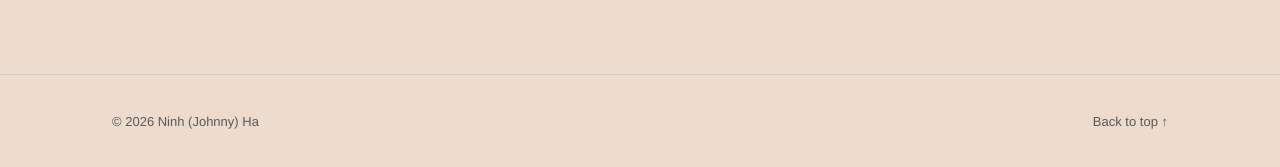
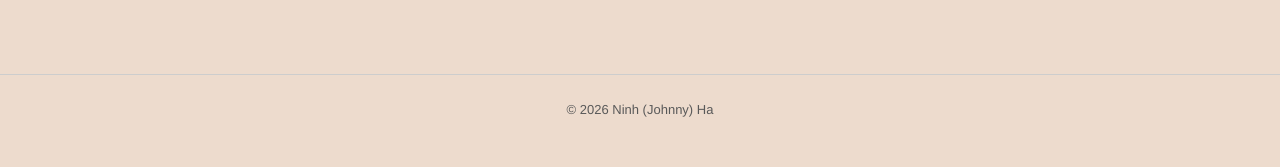
Before and after one commit to ninhha12/ninhha12.github.io, a plain HTML site: page index.html in a window 1280 px wide. Shown: the part 7419-7586 px from the top of the page. Drawn offline with Linux system fonts and the light colour scheme.

Commit message:
Remove the footer "Back to top" link
Keep only the floating back-to-top button; center the single footer line.

Co-Authored-By: Claude Opus 5.5 <noreply@anthropic.com>
Claude-Session: https://claude.ai/code/session_01F8TWfpHph1VcdSHYcKujAk

```diff
--- a/assets/css/main.css
+++ b/assets/css/main.css
@@ -795,7 +795,7 @@ h3 { font-size: 1.25rem; line-height: 1.3; font-weight: 600; }
   text-align: center;
 }
 @media (min-width: 768px) {
-  .footer-inner { flex-direction: row; justify-content: space-between; text-align: left; }
+  .footer-inner { flex-direction: row; justify-content: center; }
 }
 .site-footer a { color: var(--muted); text-decoration: none; }
 .site-footer a:hover { color: var(--ink); text-decoration: underline; }
--- a/index.html
+++ b/index.html
@@ -549,7 +549,6 @@
   <footer class="site-footer">
     <div class="container footer-inner">
       <span>© 2026 Ninh (Johnny) Ha</span>
-      <a href="#top">Back to top ↑</a>
     </div>
   </footer>
 
```
